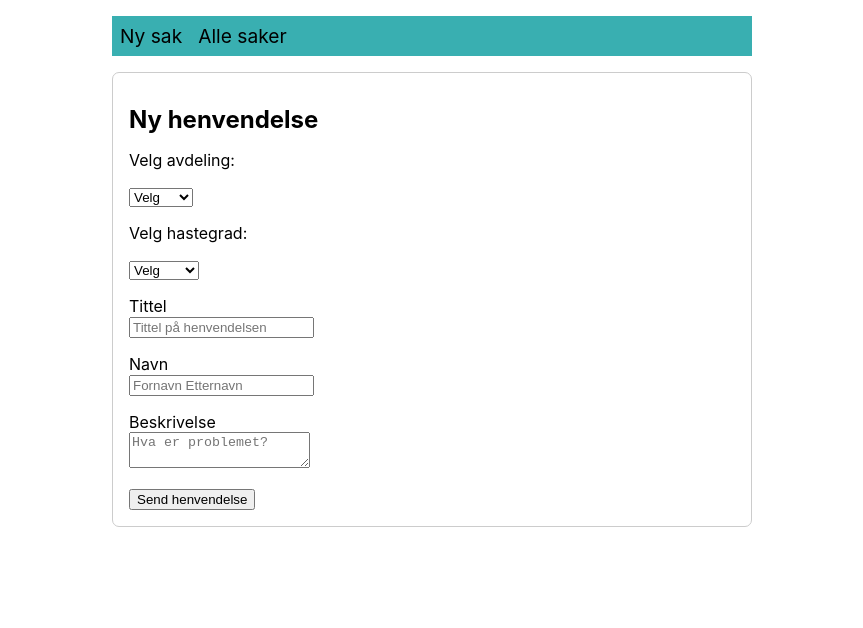
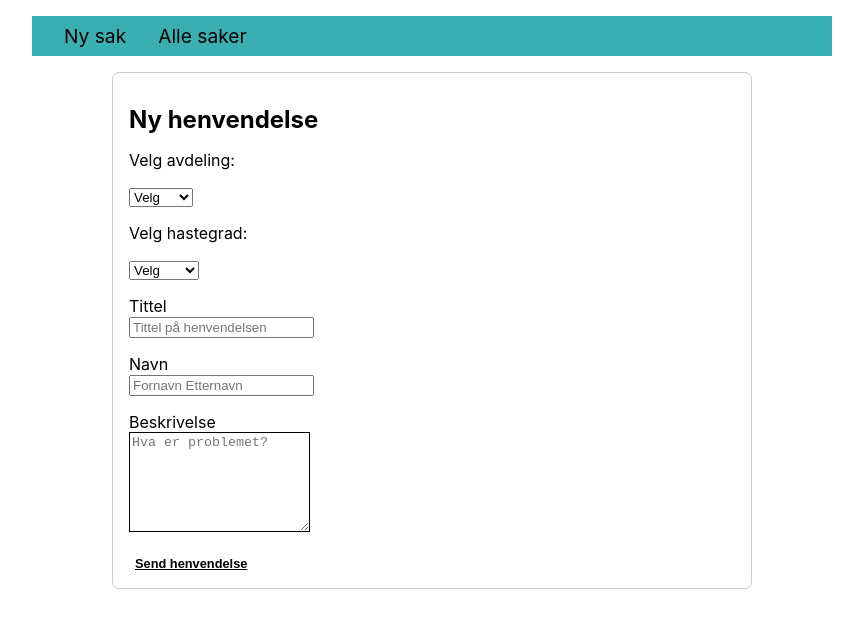
Before and after one commit to toremeek/WebapplikasjonerEksamen2021, a Next.js app in the folder helpdesk/: page / in a window 1280 px wide. Shown: the top 628 px of the page, without its empty margins (208-1071 px from the left). Built offline with nearby package versions, Linux system fonts and the light colour scheme.

Commit message:
mindre endringer

```diff
--- a/helpdesk/components/SupportForm.js
+++ b/helpdesk/components/SupportForm.js
@@ -10,11 +10,10 @@ const StyledErrorP = styled.p`
   color: red;
   margin: 20px 0 0 0;
 `
-const JsonP = styled.p`
-  max-width: 200px;
-  color: blue;
-  margin: auto;
-  text-align: center;
+const CommentArea = styled.textarea`
+  max-width: 100%;
+  height: 100px;
+  border: 1px solid black;
 `
 
 const SupportForm = () => {
@@ -178,7 +177,7 @@ const SupportForm = () => {
               <StyledErrorP>{validationErrors.description}</StyledErrorP>
             ) : null}
             <label htmlFor="description">Beskrivelse</label>
-            <textarea
+            <CommentArea
               type="text"
               id="description"
               placeholder="Hva er problemet?"
--- a/helpdesk/styles/globals.scss
+++ b/helpdesk/styles/globals.scss
@@ -2,12 +2,14 @@
 
 html {
   font-size: 100%;
+  max-width: 800px;
+  margin: auto;
 }
 
 html,
 body {
   padding: 0;
-  margin: 0;
+  margin: auto;
   font-family: -apple-system, BlinkMacSystemFont, Segoe UI, Roboto, Oxygen,
     Ubuntu, Cantarell, Fira Sans, Droid Sans, Helvetica Neue, sans-serif;
 }
@@ -31,12 +33,12 @@ ul, li {
 .navigation {
   background-color: #39afb1;
   margin: 1rem auto;
-  width: 50%;
+  width: 100%;
   ul {
     margin: 0;
-    padding: 0.5rem;
+    padding: 0.5rem 2rem;
     display: flex;
-    gap: 1rem;
+    gap: 2rem;
   }
   li{
       text-decoration: none;
@@ -52,6 +54,12 @@ ul, li {
   }
 }
 
-button{
+
+  button{
+  font-size: .8rem;
+  font-weight: bold;
+  text-decoration: underline;
+  background: white;
+  border: none;
   cursor: pointer;
-}
+  }
--- a/helpdesk/styles/support.scss
+++ b/helpdesk/styles/support.scss
@@ -6,6 +6,8 @@ main {
 .support_form {
   border: 1px solid #ccc;
   border-radius: 7px;
+  width: 100%;
+  margin: 1rem auto;
   padding: 1rem;
   h2{
     font-size: 1.5rem;
```
Also changed, not shown: helpdesk/components/PostComment.js (+28 -4 lines), helpdesk/components/SupportItem.js (+35 -9 lines), helpdesk/pages/Issue.js (+1 -12 lines), 1 other file (tests, documents, lock files or other folders).
